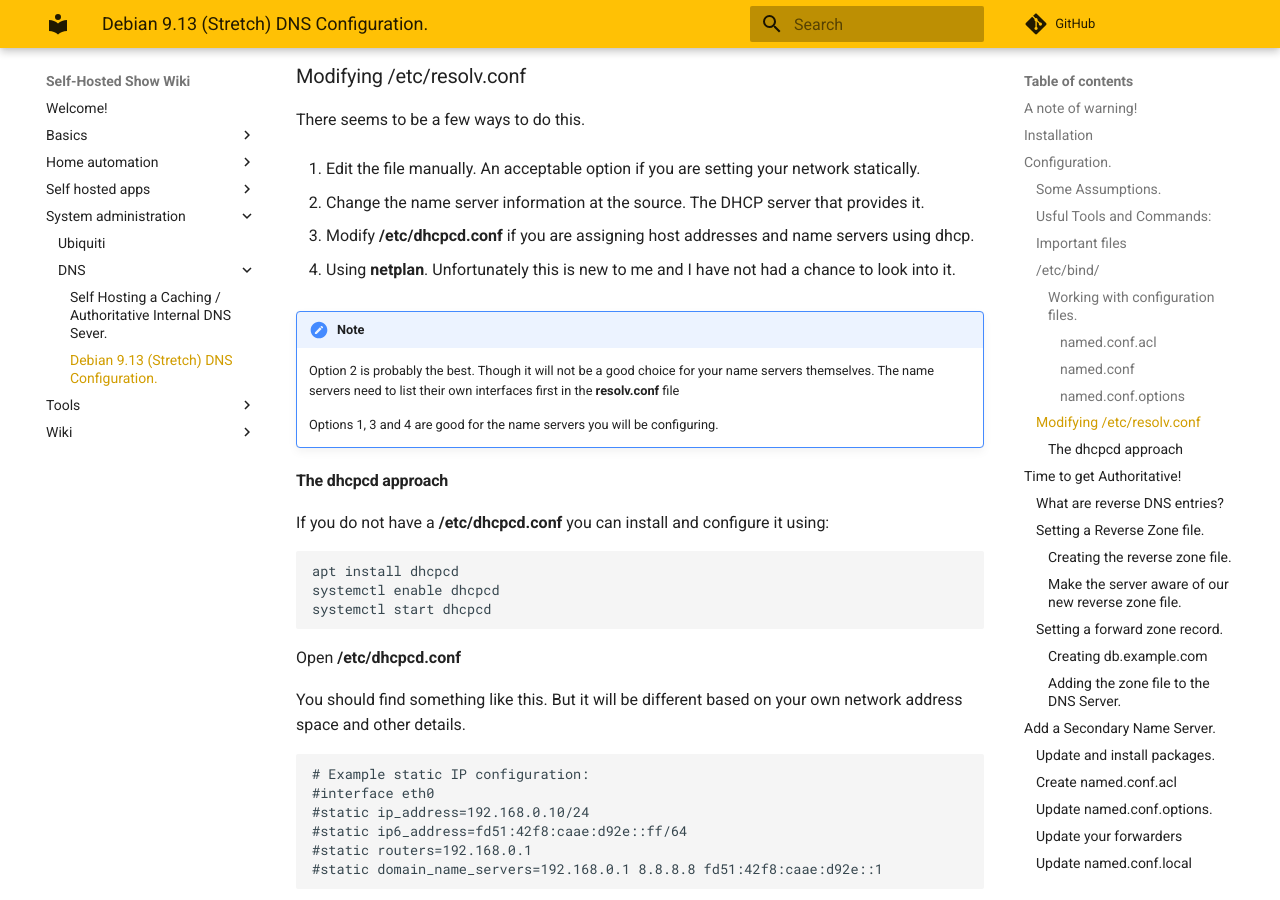
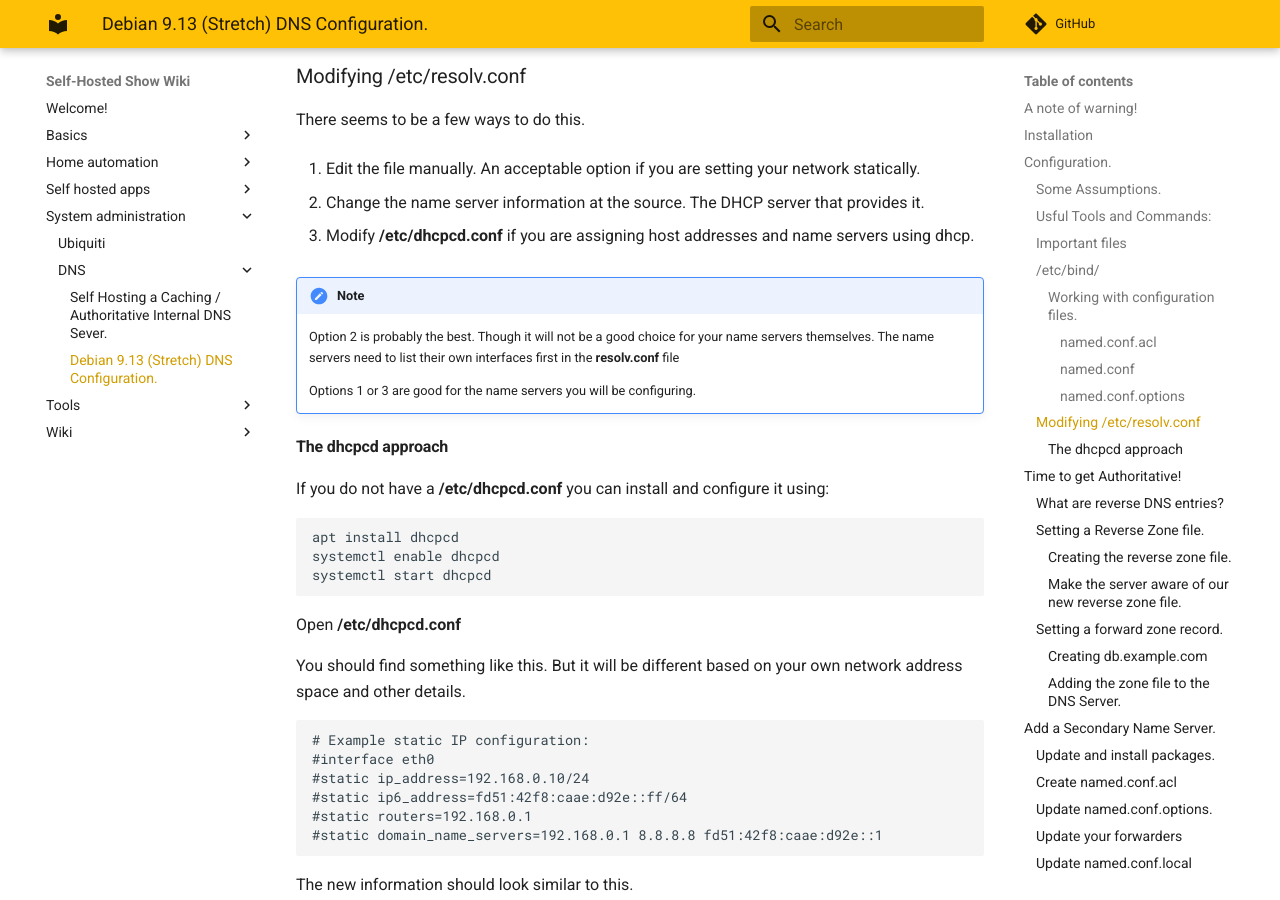
Before and after one commit to selfhostedshow/wiki, an MkDocs documentation site: the page built from docs/system-administration/DNS/debian-stretch.md, in a window 1280 px wide and 900 px high, scrolled down 6576 px. Built offline with MkDocs 1.6.1 and Material for MkDocs 9.7.7, drawn with Linux system fonts in a browser that asks for light colours; comment, search, counter and statistics services are not loaded.

Commit message:
Removed netplan option has it is not discussed. Per feedback. Updated the options list as item 4 was removed.

```diff
--- a/docs/system-administration/DNS/debian-stretch.md
+++ b/docs/system-administration/DNS/debian-stretch.md
@@ -287,12 +287,10 @@ There seems to be a few ways to do this.
 
 3. Modify **/etc/dhcpcd.conf** if you are assigning host addresses and name servers using dhcp.
 
-4. Using **netplan**. Unfortunately this is new to me and I have not had a chance to look into it.
-
 !!! note
     Option 2 is probably the best. Though it will not be a good choice for your name servers themselves. The name servers need to list their own interfaces first in the **resolv.conf** file
 
-    Options 1, 3 and 4 are good for the name servers you will be configuring.
+    Options 1 or 3 are good for the name servers you will be configuring.
 
 #### The dhcpcd approach
 
```
